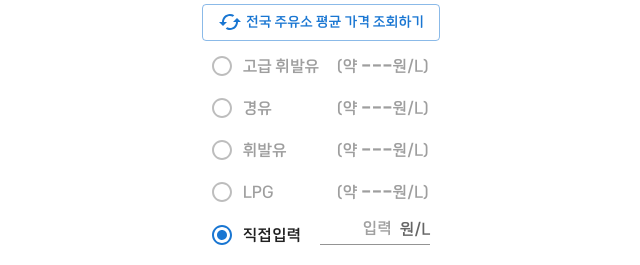
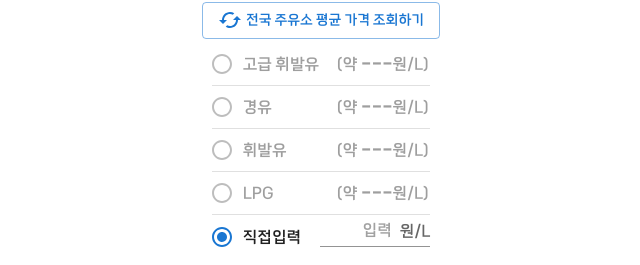
Before and after one commit to Yongveloper/FuelCostCalculator-Web, a Next.js app: page / in a window 1280 px wide. Shown: the part 349-614 px from the top of the page, without its empty margins (319-959 px from the left). Built offline with nearby package versions, Linux system fonts and the light colour scheme.

Commit message:
[스타일] divider추가

```diff
--- a/src/Components/OilLIstItem.tsx
+++ b/src/Components/OilLIstItem.tsx
@@ -1,5 +1,5 @@
 import { usePriceContext } from '@/context/PriceProvider';
-import { Box, FormControlLabel, Radio } from '@mui/material';
+import { Box, Divider, FormControlLabel, Radio } from '@mui/material';
 
 interface IOilListItemProps {
   name: string;
@@ -10,6 +10,7 @@ interface IOilListItemProps {
 function OilLIstItem({ name, price, disabled }: IOilListItemProps) {
   const { setPrice } = usePriceContext();
   return (
+    <>
       <Box
         sx={{
           display: 'flex',
@@ -30,6 +31,8 @@ function OilLIstItem({ name, price, disabled }: IOilListItemProps) {
           원/L)
         </span>
       </Box>
+      <Divider />
+    </>
   );
 }
 
```
Lines whose indentation alone changed are shown as unchanged.
